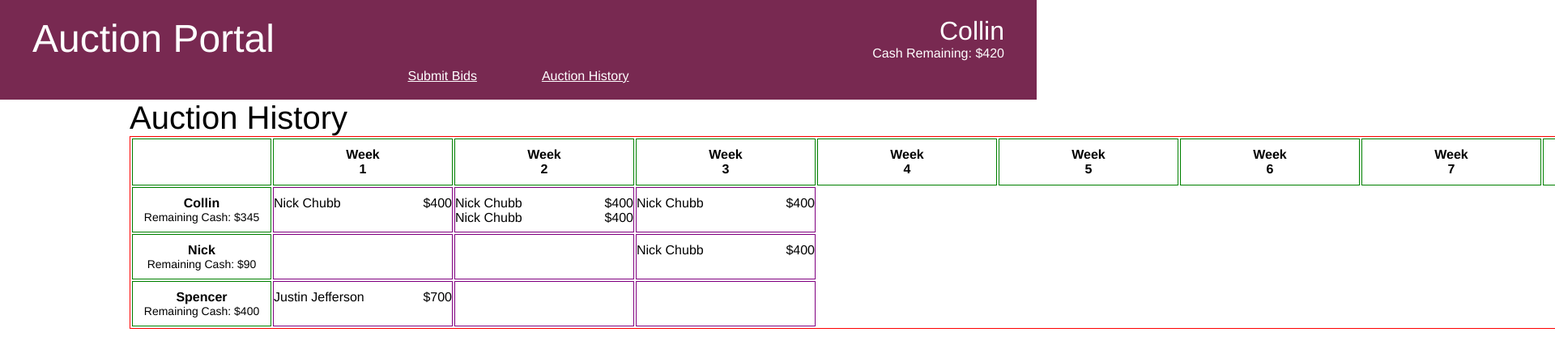
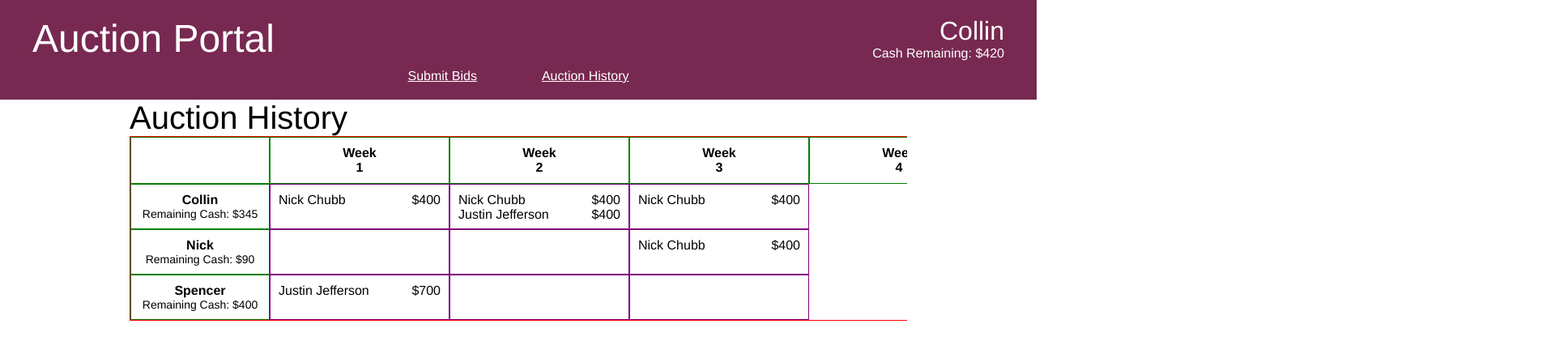
Before and after one commit to collinmurd/ff_auctions, a React (Create React App) app in the folder app/: page /history in a window 1280 px wide. Shown: the top 442 px of the page at 81% size, 1920 px wide, since content can reach past the window. Built offline with nearby package versions, Linux system fonts and the light colour scheme.

Commit message:
table with sticky left column

```diff
--- a/app/src/components/AuctionHistory.css
+++ b/app/src/components/AuctionHistory.css
@@ -1,6 +1,12 @@
+
+.sidescrollTable {
+    position: relative;
+    overflow-x: scroll;
+}
 
 table {
     border: 1px solid red;
+    border-spacing: 0;
     width: 100%;
     margin: 0 auto;
 }
@@ -25,8 +31,12 @@ td {
 }
 
 /* ManagerSquare */
-.managerSquare {
+.managerSquare, .spacer-square {
     min-width: 150px;
+    left: 0px;
+    background-color: white;
+    position: sticky;
+    position: -webkit-sticky;
 }
 
 .managerSquare p {
@@ -35,6 +45,10 @@ td {
 }
 
 /* WinSquare */
+
+.winSquare {
+    padding: 0 10px;
+}
 
 .win-player-name {
     display: inline-block;
--- a/app/src/components/AuctionHistory.tsx
+++ b/app/src/components/AuctionHistory.tsx
@@ -16,7 +16,7 @@ const data = {
             ],
             [
                 {player: 'Nick Chubb', amount: 400},
-                {player: 'Nick Chubb', amount: 400}
+                {player: 'Justin Jefferson', amount: 400}
             ],
             [
                 {player: 'Nick Chubb', amount: 400}
@@ -60,10 +60,12 @@ export class AuctionHistory extends React.Component<AuctionHistoryTypes> {
         return (
             <div>
                 <h2>Auction History</h2>
-                <table>
-                    <thead>{this.weekRow()}</thead>
-                    <tbody>{this.managerRows()}</tbody>
-                </table>
+                <div className="sidescrollTable">
+                    <table>
+                        <thead>{this.weekRow()}</thead>
+                        <tbody>{this.managerRows()}</tbody>
+                    </table>
+                </div>
             </div>
         );
     }
@@ -75,7 +77,7 @@ export class AuctionHistory extends React.Component<AuctionHistoryTypes> {
         }
         return (
             <tr>
-                <th></th>
+                <th className="spacer-square"></th>
                 {squares}
             </tr>
         );
@@ -84,7 +86,6 @@ export class AuctionHistory extends React.Component<AuctionHistoryTypes> {
     managerRows() {
         let rows = [];
         for (let [manager, managerData] of Object.entries(data)) {
-            console.log(Object.entries(managerData.auctions))
             let squares = managerData.auctions.map((players) => {
                 return <WinSquare manager={manager} players={players} />
             });
@@ -135,7 +136,7 @@ function WinSquare(props: WinSquareProps) {
         </li>
     );
     return (
-        <td>
+        <td className="winSquare">
             <ul>{playerList}</ul>
         </td>
     );
```
